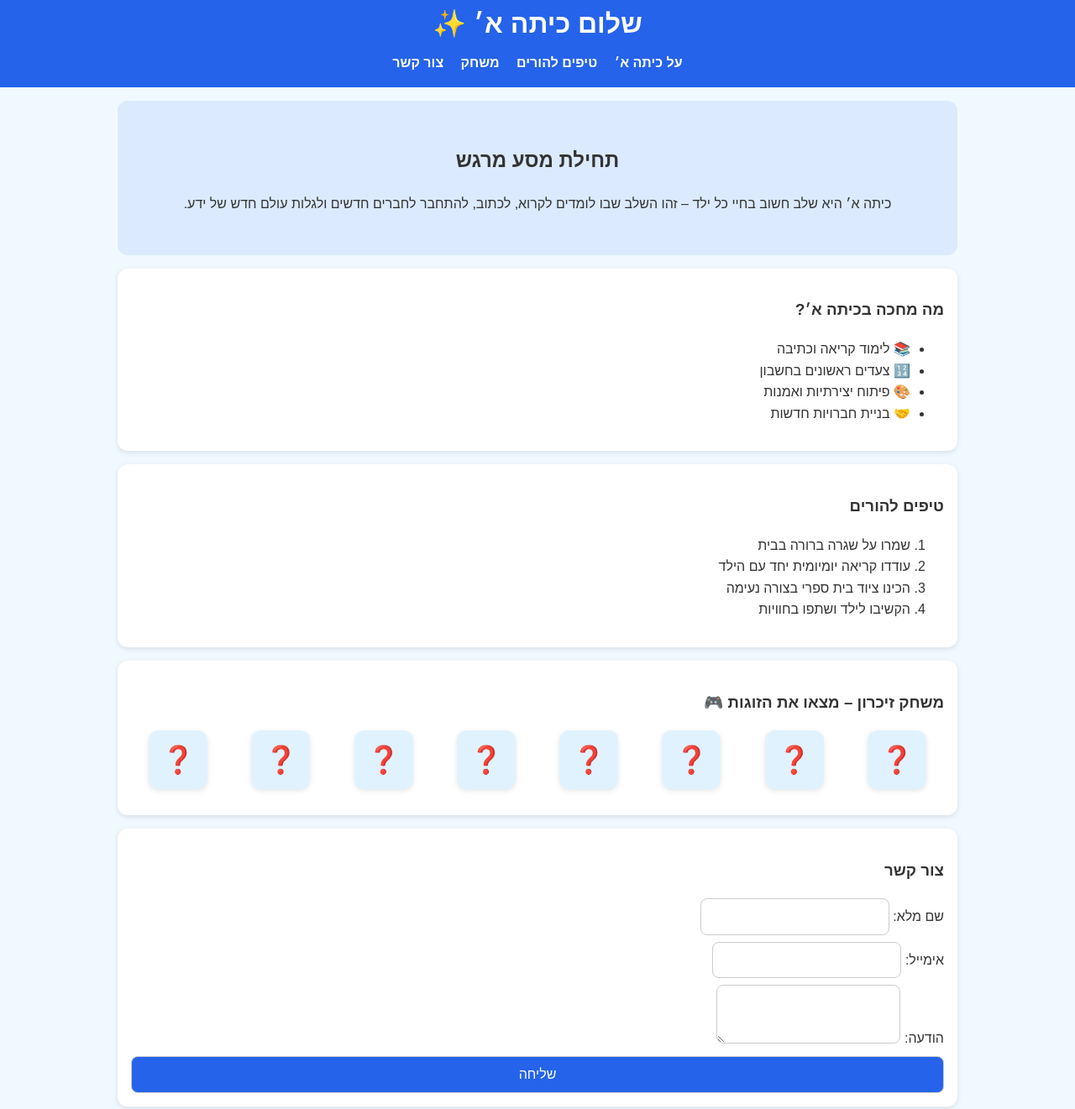
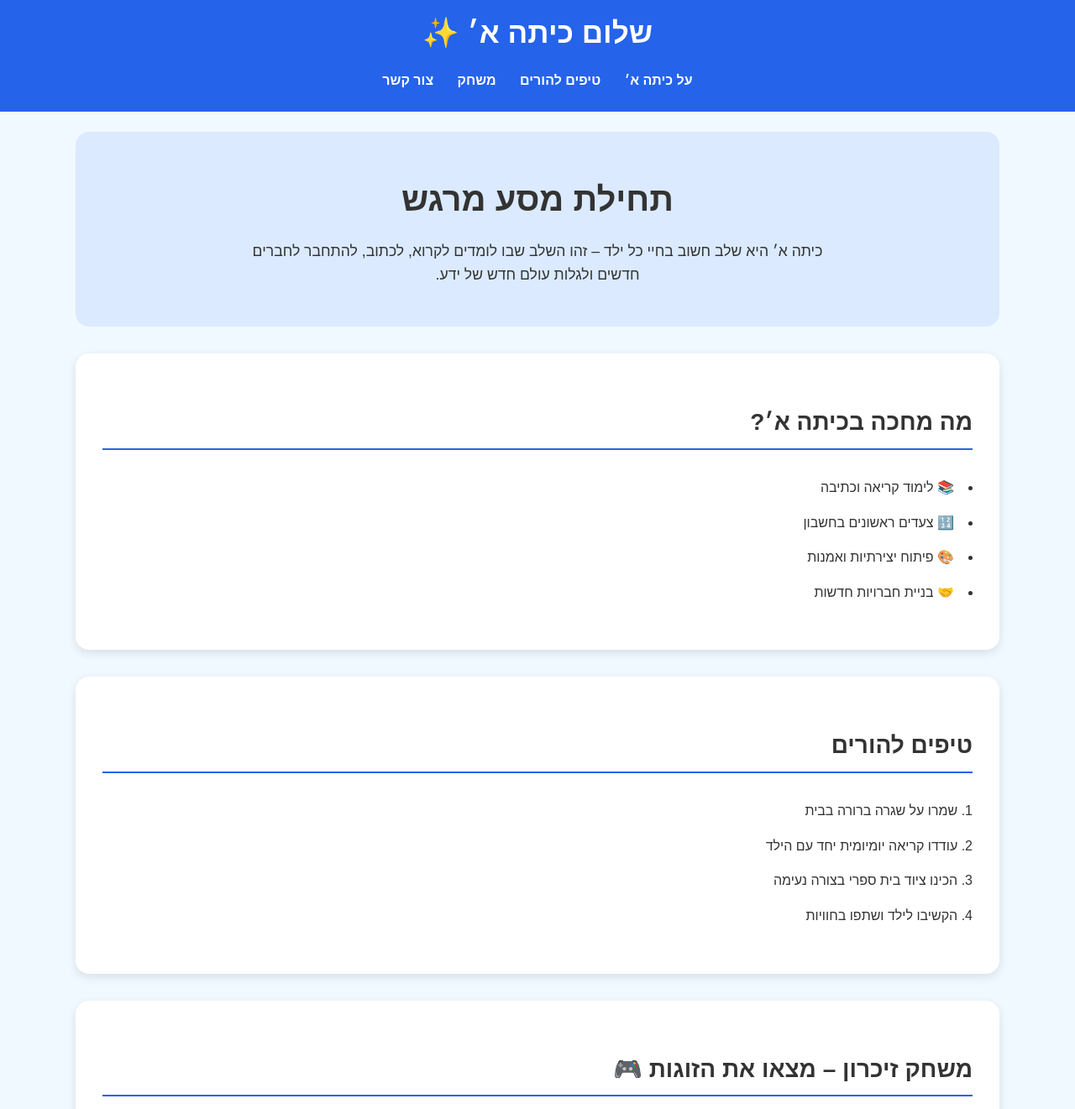
Before and after one commit to shai360hai/gradeA, a plain HTML site: page index.html in a window 1280 px wide. Shown: the part 21-1342 px from the top of the page at 84% size. Drawn offline with Linux system fonts and the light colour scheme.

Commit message:
Update style.css

```diff
--- a/style.css
+++ b/style.css
@@ -1,9 +1,13 @@
 :root {
   --primary: #2563eb;
+  --primary-hover: #1e40af;
   --light: #f0f9ff;
   --text: #333;
-  --shadow: 0 2px 6px rgba(0,0,0,0.1);
+  --shadow: 0 4px 12px rgba(0,0,0,0.1); /* Slightly more prominent shadow */
 }
+
+/* Import Alef font from Google Fonts */
+@import url('https://fonts.googleapis.com/css2?family=Alef:wght@400;700&display=swap');
 
 body {
   margin: 0;
@@ -11,117 +15,171 @@ body {
   background: var(--light);
   color: var(--text);
   line-height: 1.6;
+  direction: rtl; /* Set direction for the entire page */
+  text-align: right;
 }
 
 header {
   background: var(--primary);
   color: white;
-  padding: 1rem;
+  padding: 1.5rem 1rem; /* Increased vertical padding */
   text-align: center;
 }
 header h1 {
   margin: 0.5rem 0;
+  font-size: 2.2rem; /* Larger heading */
 }
 nav {
-  margin-top: 0.5rem;
+  margin-block-start: 1rem;
 }
 nav a {
   color: white;
   text-decoration: none;
-  margin: 0 0.5rem;
+  margin-inline: 0.75rem; /* Using logical property */
   font-weight: bold;
+  padding-block: 0.5rem;
+  transition: text-decoration 0.2s ease, opacity 0.2s ease;
 }
-nav a:hover {
+nav a:hover, nav a:focus { /* Added focus state for accessibility */
   text-decoration: underline;
+  opacity: 0.8;
 }
 
 main {
-  max-width: 1000px;
+  max-width: 1100px; /* Slightly wider main container */
   margin: auto;
-  padding: 1rem;
+  padding: 1.5rem; /* Increased padding */
 }
 
 .card {
   background: white;
-  padding: 1rem;
-  margin: 1rem 0;
-  border-radius: 12px;
+  padding: 2rem; /* Increased padding */
+  margin-block: 2rem;
+  border-radius: 16px; /* Slightly more rounded corners */
   box-shadow: var(--shadow);
+}
+.card h3 {
+  font-size: 1.75rem;
+  border-bottom: 2px solid var(--primary);
+  padding-block-end: 0.5rem;
+  margin-block-end: 1.5rem;
 }
 
 #hero {
   text-align: center;
-  padding: 2rem;
+  padding: 3rem 2rem; /* Increased padding */
   background: #dbeafe;
-  border-radius: 12px;
-  margin-bottom: 1rem;
+  border-radius: 16px;
+  margin-block-end: 2rem;
+}
+#hero h2 {
+  font-size: 2.5rem;
+  margin: 0;
+}
+#hero p {
+  font-size: 1.1rem;
+  max-width: 700px;
+  margin: 1rem auto 0;
 }
 
+ul, ol {
+  padding: 0;
+  list-style-position: inside; /* Ensures bullets/numbers are inside */
+}
+
+li {
+  padding: 0.5rem 0;
+}
+
+/* Form Styles */
 form {
   display: flex;
   flex-direction: column;
-  gap: 0.5rem;
+  gap: 1rem;
+  max-width: 500px;
+  margin: 0 auto;
 }
 input, textarea, button {
-  padding: 0.5rem;
+  padding: 0.75rem;
   border: 1px solid #ccc;
   border-radius: 8px;
-  font: inherit;
+  font-family: inherit;
+  font-size: 1rem;
+  direction: rtl;
+  text-align: right;
+}
+input:focus, textarea:focus {
+  outline: 2px solid var(--primary);
+  outline-offset: 2px;
+  border-color: transparent;
+}
+textarea {
+  resize: vertical;
+  min-height: 120px;
 }
 button {
   background: var(--primary);
   color: white;
   cursor: pointer;
+  font-weight: bold;
+  transition: background-color 0.2s ease;
 }
-button:hover {
-  background: #1e40af;
+button:hover, button:focus {
+  background: var(--primary-hover);
+  outline: none;
 }
 
 footer {
   background: var(--primary);
   color: white;
   text-align: center;
-  padding: 1rem;
-  margin-top: 2rem;
+  padding: 1.5rem;
+  margin-block-start: 3rem;
 }
 
-/* 🎮 משחק זיכרון */
+/* 🎮 Memory Game */
 .memory-game {
   display: grid;
-  grid-template-columns: repeat(auto-fit, minmax(70px, 1fr));
-  gap: 10px;
+  grid-template-columns: repeat(auto-fill, minmax(80px, 1fr)); /* Larger cards */
+  gap: 15px;
   justify-items: center;
-  margin-top: 1rem;
+  margin-block-start: 1.5rem;
 }
 .memory-card {
-  width: 70px;
-  height: 70px;
+  width: 80px;
+  height: 80px;
   background: #e0f2fe;
   border-radius: 12px;
   display: flex;
   align-items: center;
   justify-content: center;
-  font-size: 2rem;
+  font-size: 2.5rem; /* Larger icons */
   cursor: pointer;
   box-shadow: var(--shadow);
   user-select: none;
-  transition: transform 0.3s;
+  transition: transform 0.3s, box-shadow 0.3s;
 }
 .memory-card:hover {
-  transform: scale(1.05);
+  transform: scale(1.08); /* More noticeable hover effect */
 }
 .memory-card.flipped {
   background: #fff;
+  box-shadow: none; /* No shadow when flipped */
 }
 
 .muted {
-  font-size: 0.9rem;
+  font-size: 0.95rem;
   color: #666;
+  text-align: center;
+  margin-block-start: 1rem;
 }
 
-/* 📱 רספונסיביות */
+/* 📱 Responsiveness */
 @media (max-width: 768px) {
-  header h1 { font-size: 1.4rem; }
-  nav { display: flex; flex-wrap: wrap; justify-content: center; }
-  nav a { margin: 0.25rem; }
+  main {
+    padding: 1rem;
+  }
+  .card {
+    padding: 1.5rem;
+  }
 }
```
